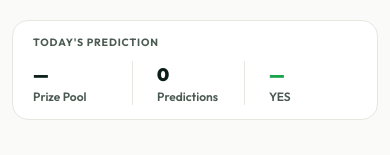
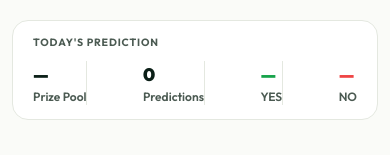
Before and after one commit to yasantex/santibet-waitlist-fe, a Next.js app: page / in a window 390 px wide. Shown: the part 435-590 px from the top of the page. Built offline with nearby package versions, Linux system fonts and the light colour scheme; no server answers.

Commit message:
improvements

```diff
--- a/src/components/Hero.tsx
+++ b/src/components/Hero.tsx
@@ -78,6 +78,7 @@ export default function Hero() {
     0
   ).toLocaleString()
   const yesPercent = stats?.today?.yesPercent
+  const noPercent = yesPercent != null ? 100 - yesPercent : null
 
   const referLink =
     standing && typeof window !== 'undefined'
@@ -158,20 +159,26 @@ export default function Hero() {
               <div className='mb-2.5 text-[10.5px] font-bold uppercase tracking-[0.08em] text-muted'>
                 Today&apos;s Prediction
               </div>
-              <div className='grid grid-cols-3 gap-3 divide-x divide-border'>
+              <div className='grid grid-cols-[repeat(4,auto)] justify-between gap-2 divide-x divide-border sm:grid-cols-4 sm:gap-3'>
                 <div>
                   <div className='text-lg font-black text-ink sm:text-xl'>{prizePoolLabel}</div>
                   <div className='text-xs font-semibold text-muted'>Prize Pool</div>
                 </div>
-                <div className='pl-3'>
+                <div className='pl-2 sm:pl-3'>
                   <div className='text-lg font-black text-ink sm:text-xl'>{predictedLabel}</div>
                   <div className='text-xs font-semibold text-muted'>Predictions</div>
                 </div>
-                <div className='pl-3'>
+                <div className='pl-2 sm:pl-3'>
                   <div className='text-lg font-black text-success sm:text-xl'>
                     {yesPercent != null ? `${yesPercent}%` : '—'}
                   </div>
                   <div className='text-xs font-semibold text-muted'>YES</div>
+                </div>
+                <div className='pl-2 sm:pl-3'>
+                  <div className='text-lg font-black text-error sm:text-xl'>
+                    {noPercent != null ? `${noPercent}%` : '—'}
+                  </div>
+                  <div className='text-xs font-semibold text-muted'>NO</div>
                 </div>
               </div>
             </div>
--- a/src/components/Toaster.tsx
+++ b/src/components/Toaster.tsx
@@ -18,7 +18,7 @@ export default function Toaster() {
         classNames: {
           toast:
             'font-body flex w-full items-center gap-3 rounded-xl border-l-4 border-lime bg-dark px-4 py-3 text-sm font-semibold text-white shadow-[0_8px_24px_rgba(0,51,38,0.25)] sm:w-89 dark:border dark:border-l-4 dark:border-border dark:border-l-lime dark:bg-surface-2 dark:text-foreground dark:shadow-[0_8px_24px_rgba(0,0,0,0.45)]',
-          icon: 'm-0! h-7! w-7! shrink-0 items-center justify-center! rounded-full bg-lime text-lime-ink',
+          icon: 'm-0! flex h-7! w-7! shrink-0 items-center justify-center! rounded-full bg-lime text-lime-ink',
           title: 'leading-snug',
         },
       }}
```
